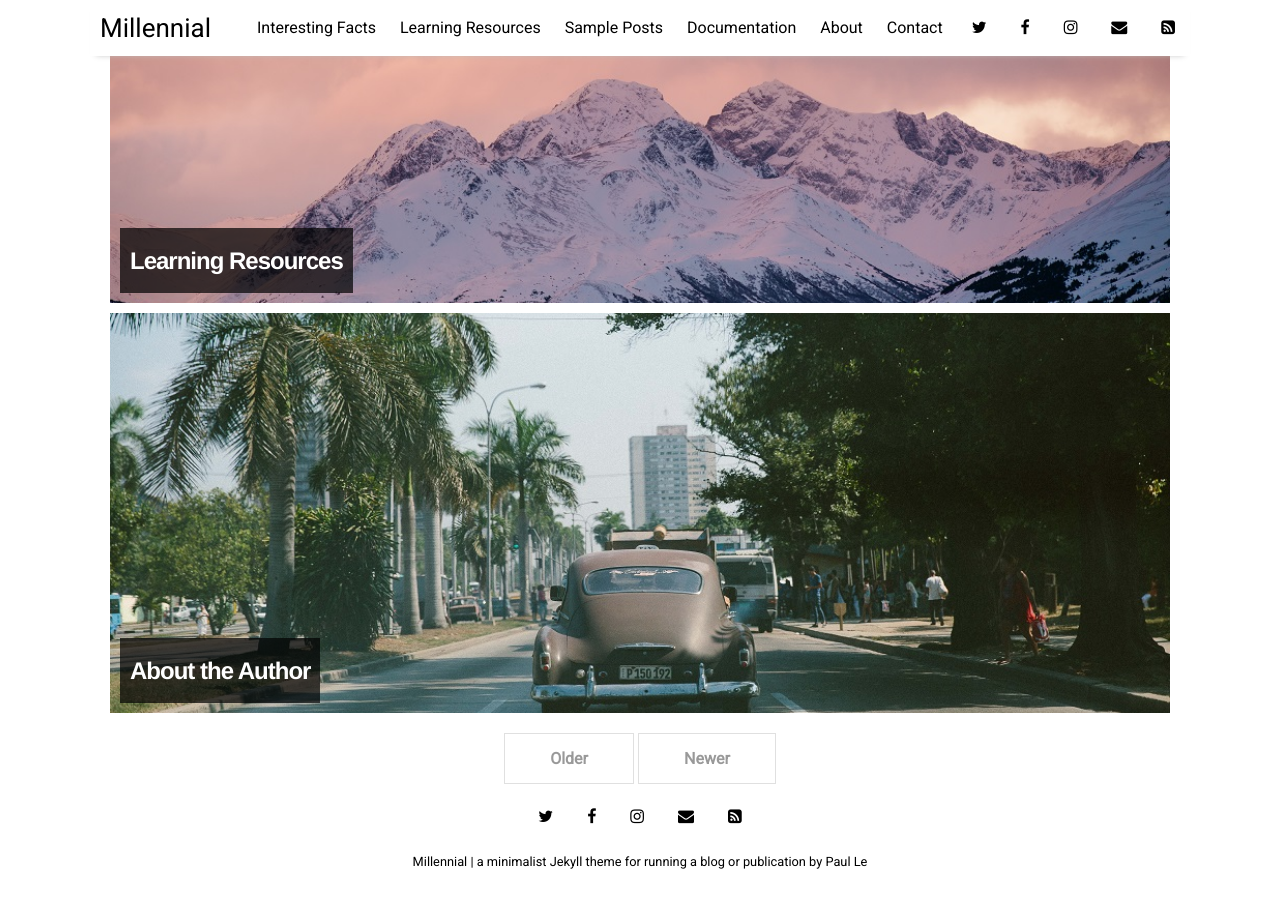
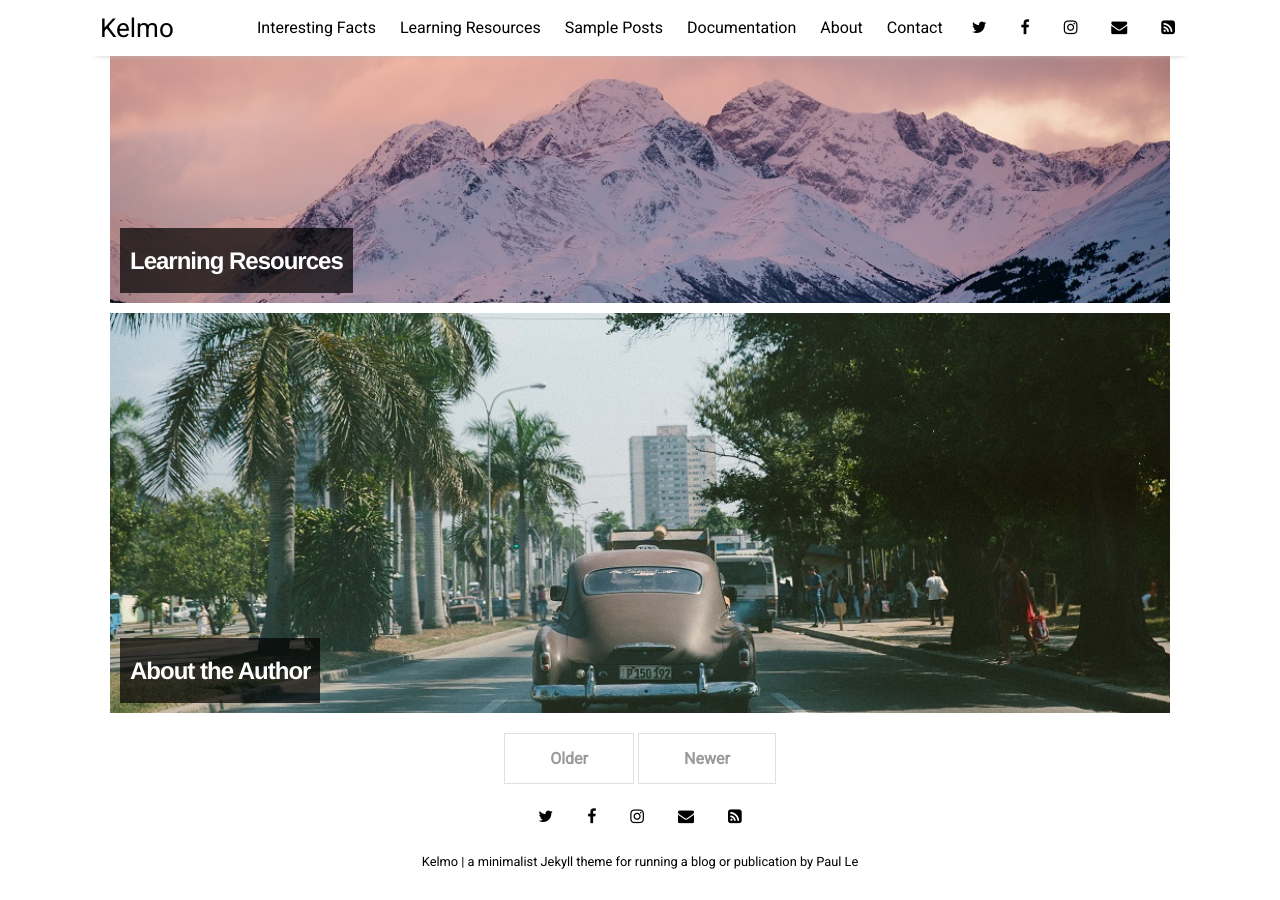
Before and after one commit to kelmoalmeida/kelmoalmeida.github.io, a Jekyll site: the page built from index.html, in a window 1280 px wide and 900 px high, scrolled down 1398 px. Built offline with Jekyll 4.4.1, drawn with Linux system fonts in a browser that asks for light colours; nearby versions of some CDN libraries; the list of posts is cut into pages by our own code.

Commit message:
Update _config.yml
title change

```diff
--- a/_config.yml
+++ b/_config.yml
@@ -10,7 +10,7 @@ permalink:           /:title
 plugins:             [jekyll-paginate, jekyll-sitemap, jekyll-feed, jekyll-seo-tag]
 
 # Customise atom feed settings (this is where Jekyll-Feed gets configuration information)
-title:		           "Millennial"
+title:		           "Kelmo"
 description:	       "a minimalist Jekyll theme for running a blog or publication"
 author:              "Paul Le"
 
```
